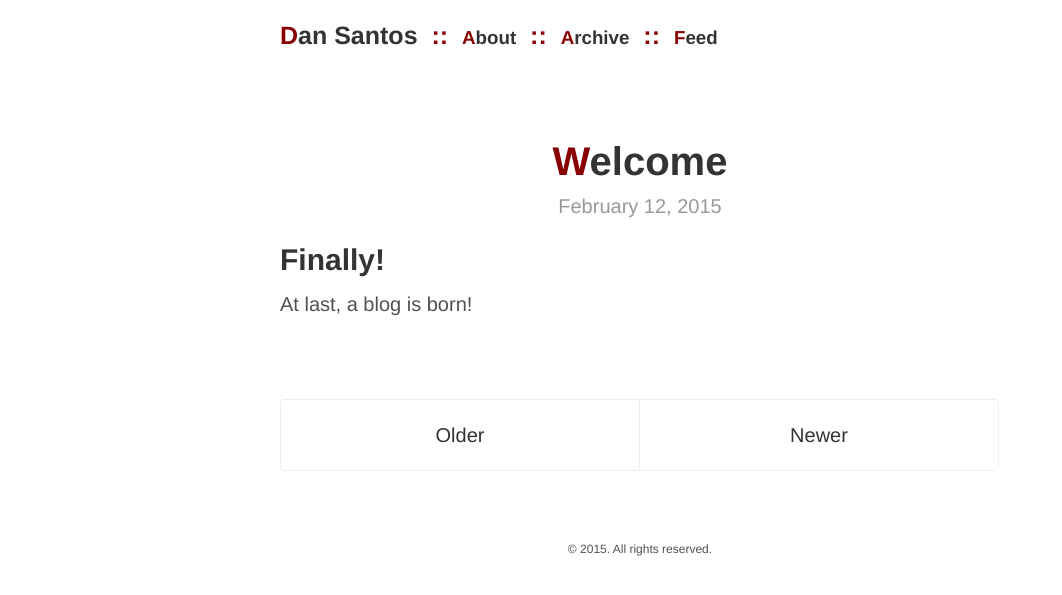
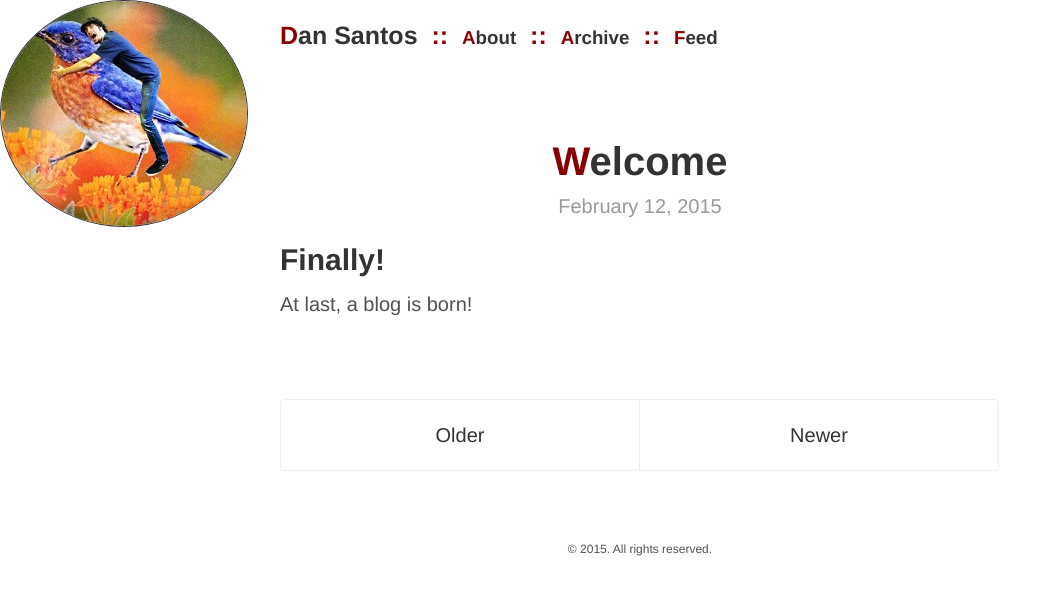
Before and after one commit to CanIGetAPickle/CanIGetAPickle.github.io, a Jekyll site: the page built from index.html, in a window 1280 px wide. Shown: the top 595 px of the page, without its empty margins (0-1062 px from the left). Built offline with Jekyll 4.4.1, drawn with Linux system fonts in a browser that asks for light colours; the list of posts is cut into pages by our own code.

Commit message:
Top image

```diff
--- a/_layouts/default.html
+++ b/_layouts/default.html
@@ -5,6 +5,8 @@
   {% include google_analytics.html %}
 
   <body>
+
+    <img src="/public/blog-pic.jpg" class="img-round" />
 
     <div class="container content">
       <header class="masthead">
--- a/public/css/poole.css
+++ b/public/css/poole.css
@@ -265,6 +265,12 @@ img {
   border-radius: 20px;
 }
 
+.img-round {
+  position: absolute;
+  border: 1px solid #333;
+  border-radius: 50%;
+}
+
 .color-ruby {
   color: #800;
 }
```
Also changed, not shown: public/blog-pic.jpg (added).
